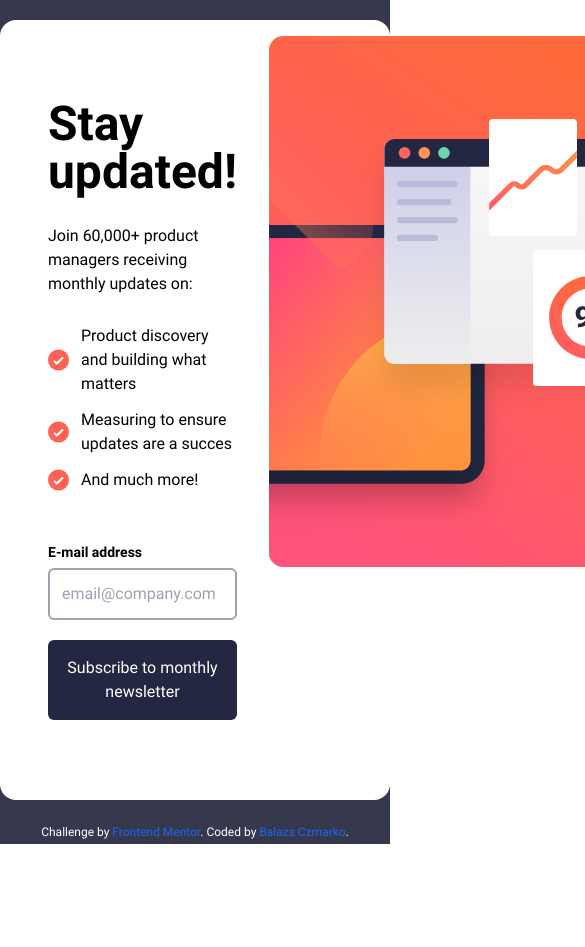
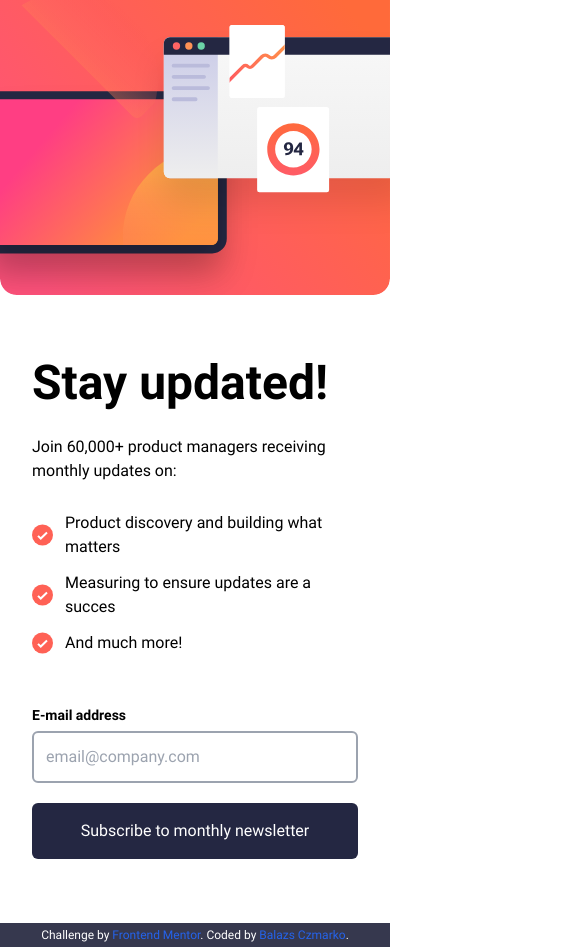
Before and after one commit to czBalazs98/newsletter-sign-up-angular, an Angular app: page / in a window 390 px wide. Shown: the top 947 px of the page, 585 px wide, since content can reach past the window. Before the commit the page ends 844 px from the top, so only its background shows below. Built offline with nearby package versions, Linux system fonts and the light colour scheme.

Commit message:
newsletter-sign-up component responsivity fixed

```diff
--- a/src/app/app.component.scss
+++ b/src/app/app.component.scss
@@ -3,6 +3,7 @@
 :host {
   display: flex;
   flex-direction: column;
-  height: 100%;
+  min-height: 100%;
+  height: auto;
   background-color: $charcoal-grey;
 }
--- a/src/app/components/newsletter-sign-up/newsletter-sign-up.component.html
+++ b/src/app/components/newsletter-sign-up/newsletter-sign-up.component.html
@@ -1,4 +1,4 @@
-<div class="flex p-4 bg-white rounded-2xl">
+<div class="flex flex-col-reverse sm:flex-row sm:p-4 bg-white rounded-none sm:rounded-2xl h-full">
   <div class="px-8 py-16">
     <h1 class="text-5xl font-bold mb-7">Stay updated!</h1>
 
@@ -28,5 +28,9 @@
       <button class="w-full bg-dark-slate-grey text-white rounded-md py-4 mt-5" type="submit">Subscribe to monthly newsletter</button>
     </form>
   </div>
-  <img class="h-full" src="../../../assets/images/illustration-sign-up-desktop.svg" />
+  <picture>
+    <source media="(min-width: 640px)" srcset="../../../assets/images/illustration-sign-up-desktop.svg">
+    <img class="min-w-0 w-full sm:w-auto" src="../../../assets/images/illustration-sign-up-mobile.svg" />
+  </picture>
+
 </div>
--- a/src/index.html
+++ b/src/index.html
@@ -2,7 +2,7 @@
 <html lang="en">
 <head>
   <meta charset="utf-8">
-  <title>NewsletterSignUpAngular</title>
+  <title>Frontend Mentor | Newsletter sign-up form with success message</title>
   <base href="/">
   <meta name="viewport" content="width=device-width, initial-scale=1">
   <link rel="icon" type="image/x-icon" href="favicon.ico">
```
Also changed, not shown: src/assets/images/favicon-32x32.png (deleted), 1 other file (tests, documents, lock files or other folders).
